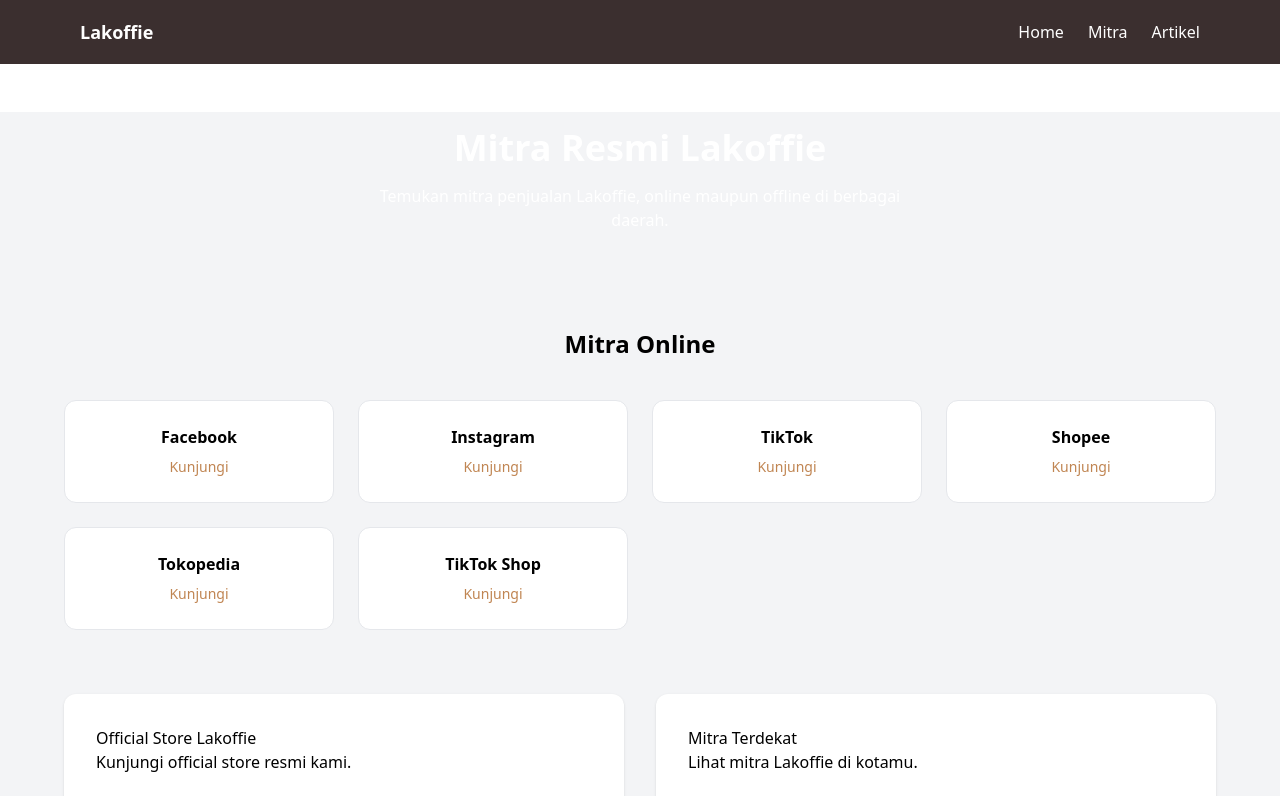
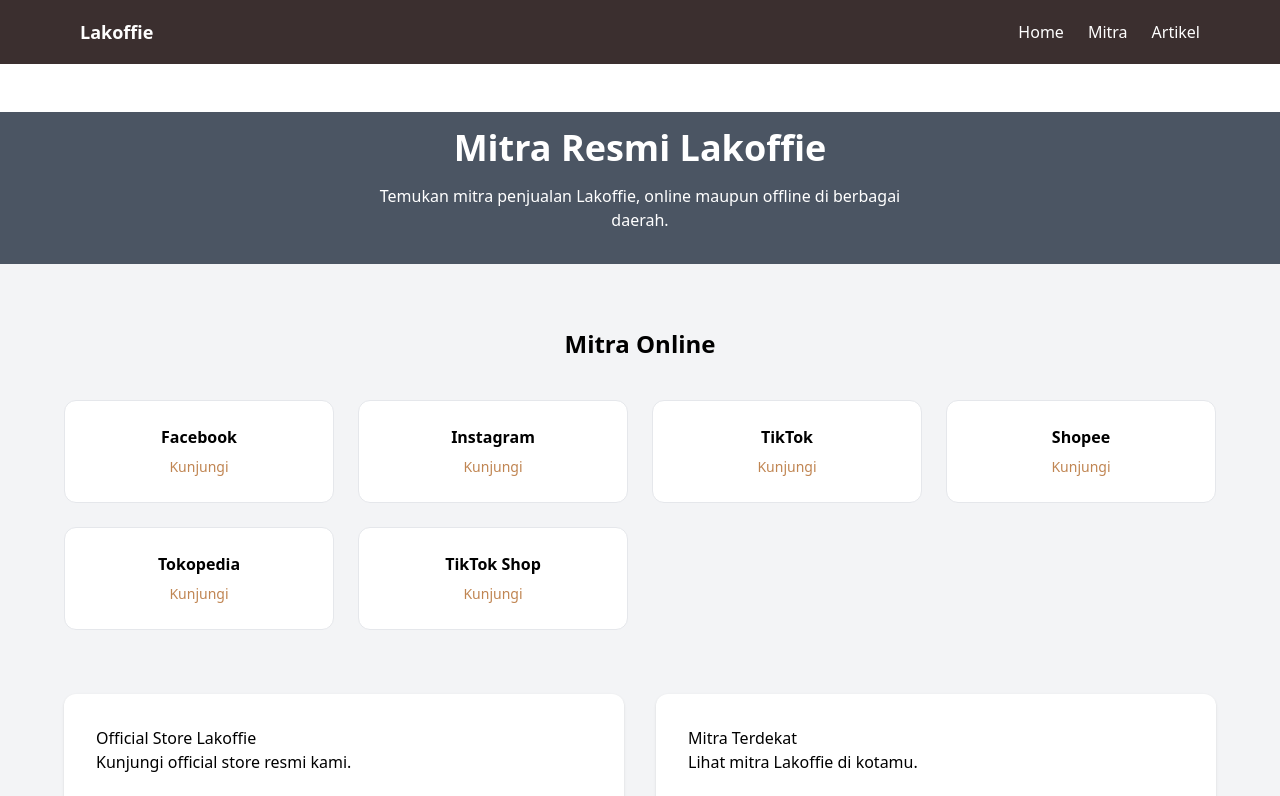
Before and after one commit to Lakoffie/Lakoffie-React, a Next.js app: page /mitra in a window 1280 px wide. Shown: the top 796 px of the page. Built offline with nearby package versions, Linux system fonts and the light colour scheme.

Commit message:
Update mitra.css

```diff
--- a/app/mitra/mitra.css
+++ b/app/mitra/mitra.css
@@ -7,7 +7,7 @@
 
 /* HEADER (COOKLAT MUDA) */
 .mitra-header {
-  @apply bg-gray-100
+  @apply bg-gray-600
          pt-4 md:pt-4
          pb-8
          text-center
```
